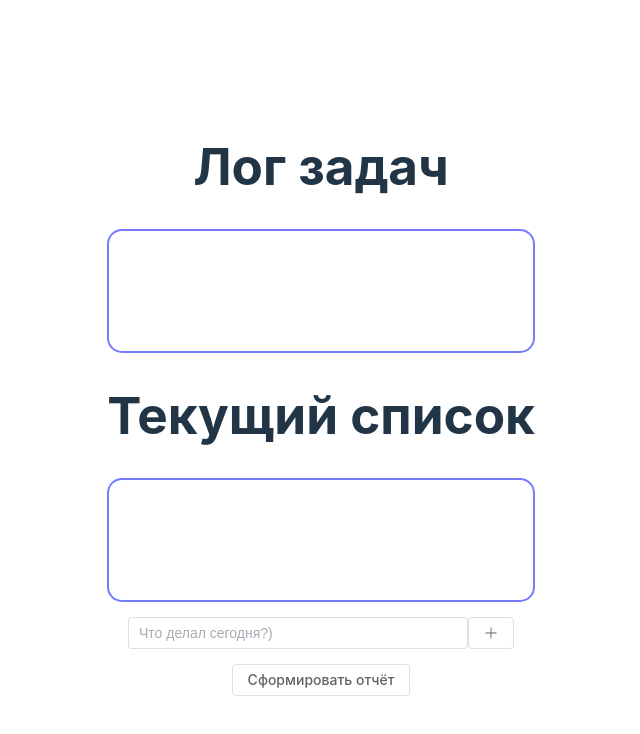
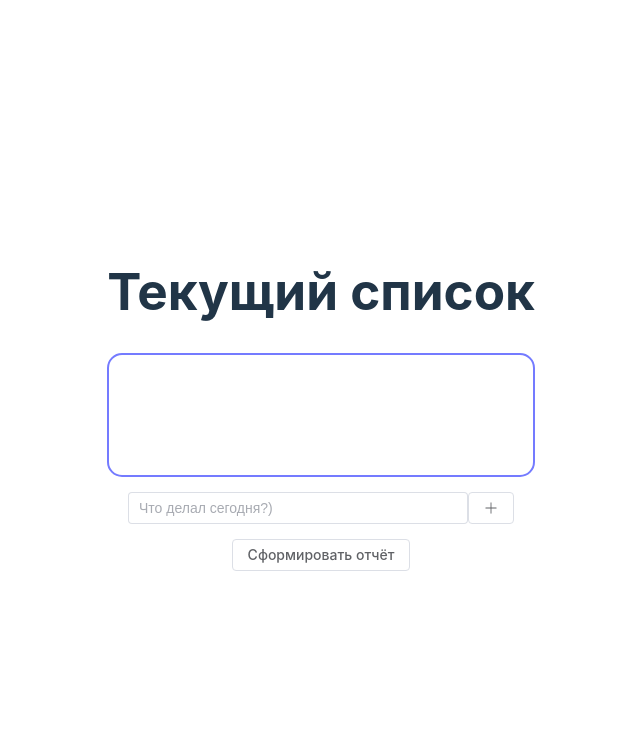
Before and after one commit to Booooer/task-filler, a Vue app: page / in a window 1280 px wide. Shown: the top 734 px of the page, without its empty margins (319-959 px from the left). Built offline with nearby package versions, Linux system fonts and the light colour scheme.

Commit message:
add task history & copy

```diff
--- a/src/components/LogFormTask.vue
+++ b/src/components/LogFormTask.vue
@@ -54,8 +54,8 @@ const currentTask = ref('')
 </script>
 
 <template>
-  <h1 v-if="allTasks">Лог задач</h1>
-  <div class="log-form-task" v-if="allTasks">
+  <h1 v-if="allTasks.value">Лог задач</h1>
+  <div class="log-form-task" v-if="allTasks.value">
     <div
         v-for="logTask in allTasks"
     >
```
